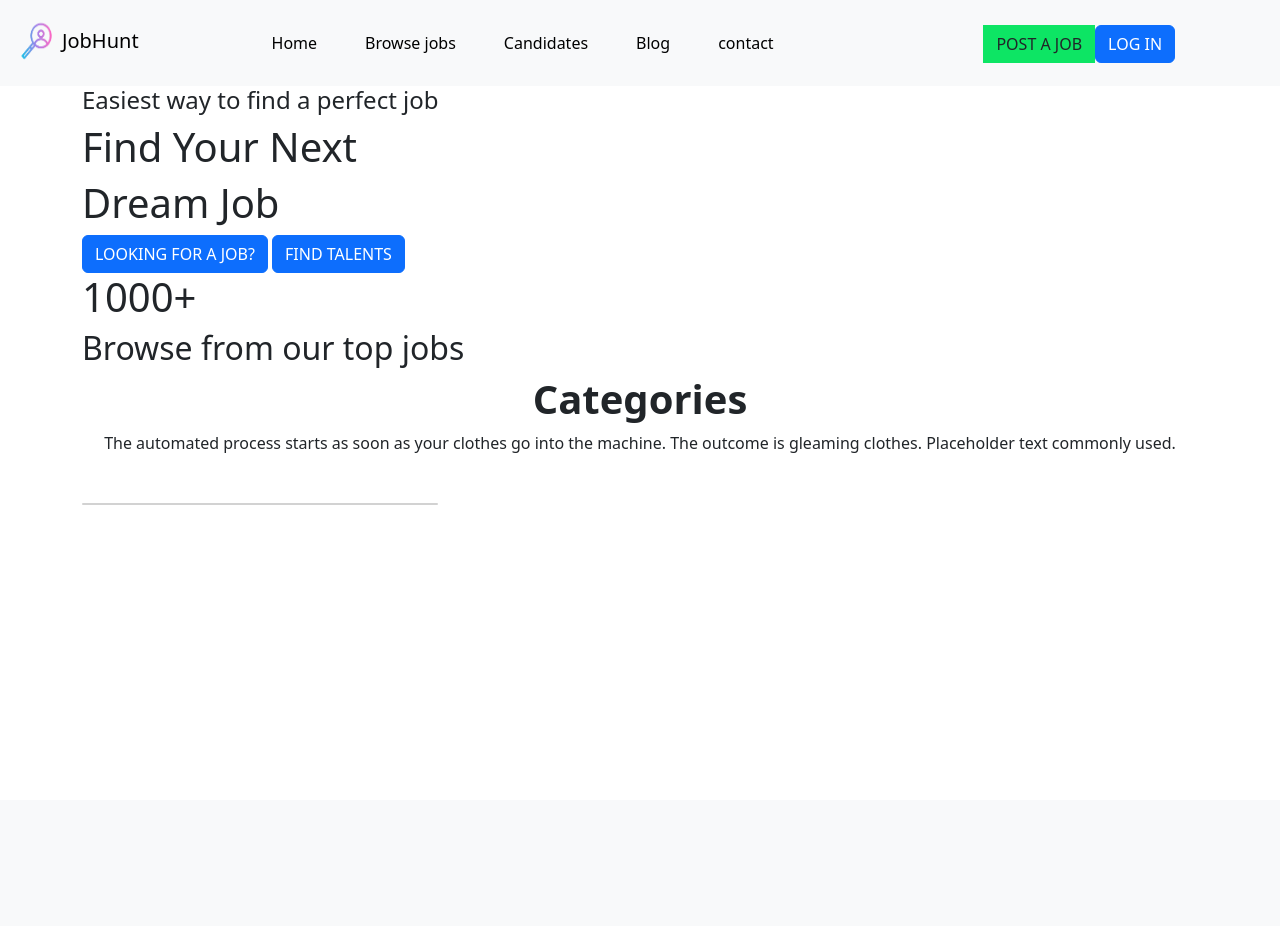
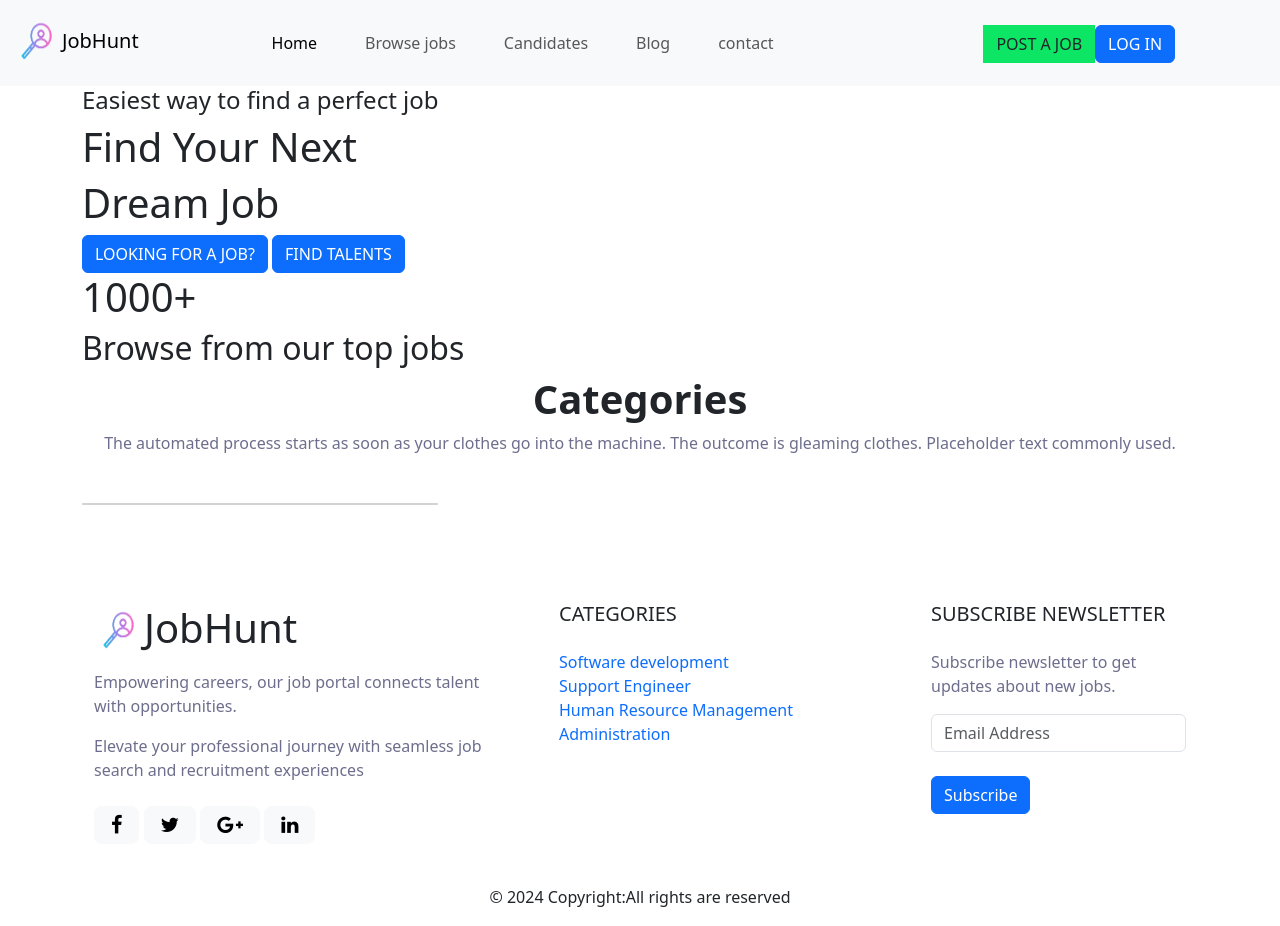
Before and after one commit to delhiganeshv/job_portal, a Django app: page / in a window 1280 px wide. Before the commit the page ends 505 px from the top, so only its background shows below. Run offline with Django 5.2, Linux system fonts and the light colour scheme.

Commit message:
modifying home

```diff
--- a/job_portal/templates/home.html
+++ b/job_portal/templates/home.html
@@ -39,6 +39,9 @@
       #job-post {
         background-color: #06e55ff7;
       }
+      p {
+        color: #6d6e8d;
+      }
     </style>
   </head>
   <body>
@@ -66,16 +69,16 @@
               <a href="" class="nav-link active" aria-current="page">Home</a>
             </li>
             <li class="'nav-item mx-3">
-              <a href="" class="nav-link active">Browse jobs</a>
+              <a href="" class="nav-link">Browse jobs</a>
             </li>
             <li class="'nav-item mx-3">
-              <a href="" class="nav-link active">Candidates</a>
+              <a href="" class="nav-link">Candidates</a>
             </li>
             <li class="'nav-item mx-3">
-              <a href="" class="nav-link active">Blog</a>
+              <a href="" class="nav-link">Blog</a>
             </li>
             <li class="'nav-item mx-3">
-              <a href="" class="nav-link active">contact</a>
+              <a href="" class="nav-link">contact</a>
             </li>
           </ul>
 
@@ -134,5 +137,124 @@
         </div>
       </div>
     </main>
+
+    <!-- footer -->
+
+    <footer class="text-center text-lg-start border border-white mt-xl-5 pt-4">
+      <!-- Grid container -->
+      <div class="container p-4">
+        <!--Grid row-->
+        <div class="row">
+          <!--Grid column-->
+          <div class="col-lg-5 col-md-12 mb-4 mb-md-0">
+            <h1>
+              <a href="" class="navbar-brand"
+                ><img
+                  src="../static/img/logo.png"
+                  width="50"
+                  height="60"
+                />JobHunt</a
+              >
+            </h1>
+
+            <p class="pe-5">
+              Empowering careers, our job portal connects talent with
+              opportunities.
+            </p>
+            <p class="pe-5">
+              Elevate your professional journey with seamless job search and
+              recruitment experiences
+            </p>
+
+            <div class="mt-4">
+              <!-- Facebook -->
+              <a type="button" class="btn btn-floating btn-light btn-lg"
+                ><i class="fa fa-facebook-f"></i
+              ></a>
+
+              <!-- Twitter -->
+              <a type="button" class="btn btn-floating btn-light btn-lg"
+                ><i class="fa fa-twitter"></i
+              ></a>
+              <!-- Google + -->
+              <a type="button" class="btn btn-floating btn-light btn-lg"
+                ><i class="fa fa-google-plus"></i
+              ></a>
+              <!-- Linkedin -->
+              <a type="button" class="btn btn-floating btn-light btn-lg"
+                ><i class="fa fa-linkedin"></i
+              ></a>
+            </div>
+          </div>
+          <!--Grid column-->
+
+          <!--Grid column-->
+          <div class="col-lg-4 col-md-6 mb-4 mb-lg-0 categories">
+            <h5 class="text-uppercase mb-4">Categories</h5>
+
+            <ul class="list-unstyled">
+              <li class="list-item">
+                <a
+                  href="#!"
+                  class="link-offset-2 link-offset-3-hover link-underline link-underline-opacity-0 link-underline-opacity-75-hover"
+                  >Software development</a
+                >
+              </li>
+              <li class="list-item">
+                <a
+                  href="#!"
+                  class="link-offset-2 link-offset-3-hover link-underline link-underline-opacity-0 link-underline-opacity-75-hover"
+                  >Support Engineer</a
+                >
+              </li>
+              <li class="list-item">
+                <a
+                  href="#!"
+                  class="link-offset-2 link-offset-3-hover link-underline link-underline-opacity-0 link-underline-opacity-75-hover"
+                  >Human Resource Management</a
+                >
+              </li>
+              <li class="list-item">
+                <a
+                  class="link-offset-2 link-offset-3-hover link-underline link-underline-opacity-0 link-underline-opacity-75-hover"
+                  href="#"
+                >
+                  Administration</a
+                >
+              </li>
+            </ul>
+          </div>
+          <!--Grid column-->
+
+          <!--Grid column-->
+          <div class="col-lg-3 col-md-6 mb-4 mb-lg-0">
+            <h5 class="text-uppercase mb-4">Subscribe newsletter</h5>
+            <p>Subscribe newsletter to get updates about new jobs.</p>
+
+            <div class="form-outline form-white mb-4">
+              <input
+                type="email"
+                id="form5Example2"
+                class="form-control"
+                placeholder="Email Address"
+              />
+            </div>
+
+            <button type="submit" class="btn btn-primary btn-block">
+              Subscribe
+            </button>
+          </div>
+          <!--Grid column-->
+        </div>
+        <!--Grid row-->
+      </div>
+      <!-- Grid container -->
+
+      <!-- Copyright -->
+      <div class="text-center p-3 border-top border-white">
+        © 2024 Copyright:All rights are reserved
+      </div>
+      <!-- Copyright -->
+    </footer>
   </body>
 </html>
```
